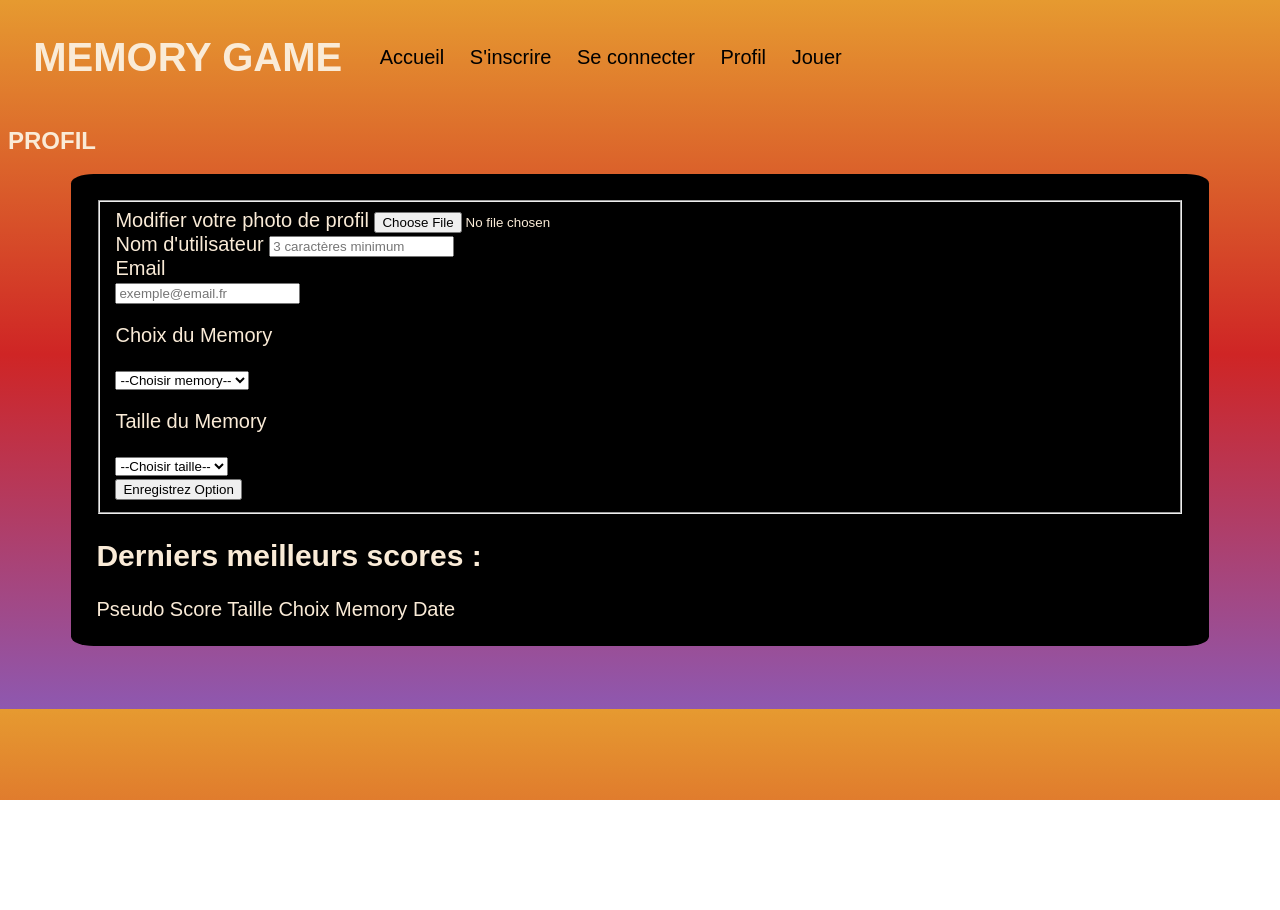
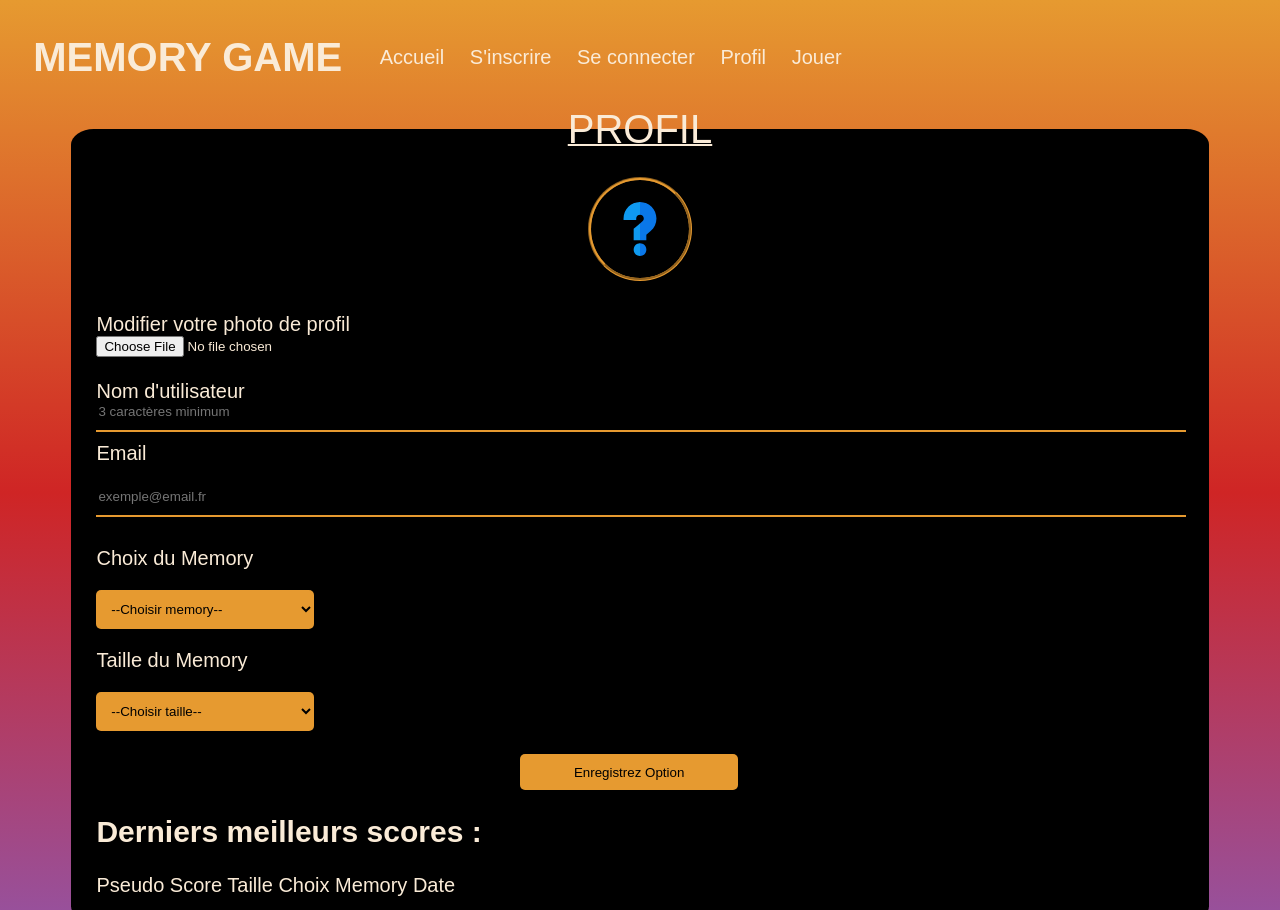
Before and after one commit to Saya-aa/Eni-Memory-Jade, a plain HTML site: page profil.html in a window 1280 px wide. Shown: the top 910 px of the page. Before the commit the page ends 800 px from the top, so only its background shows below. Drawn offline with Linux system fonts and the light colour scheme.

Commit message:
Css presque fini reste btn créer un compte,  choisir fichier Début js profil

```diff
--- a/profil.html
+++ b/profil.html
@@ -5,6 +5,7 @@
     <meta name="viewport" content="width=device-width, initial-scale=1.0" />
     <title>Profil</title>
     <link rel="stylesheet" href="style.css" />
+    <script src="scriptProfil.js"></script>
   </head>
   <body>
     <div class="entete">
@@ -17,11 +18,13 @@
         <a href="jouer.html">Jouer</a>
       </nav>
     </div>
-    <h2>PROFIL</h2>
+
     <!--Liste information user + boutton modifier ??????-->
     <!--liste partie jouer-->
-    <div class="blackBox">
-      <fieldset>
+    <div>
+      <fieldset class="blackBox">
+        <legend>PROFIL</legend>
+        <img src="ressources/question.svg" id="pdp" />
         <label>Modifier votre photo de profil </label>
         <input
           type="file"
@@ -40,7 +43,7 @@
           pattern="^[A-Za-zÀ-ÖØ-öø-ÿ0-9]+${3,}"
           required
         />
-        <br />
+        <hr class="separator" />
 
         <label for="email">Email</label>
         <br />
@@ -53,32 +56,37 @@
           pattern="[a-z0-9._%+\-]+@[a-z0-9.\-]+\.[a-z]{2,}$"
           required
         />
-        <br />
+        <hr class="separator" />
 
         <p>Choix du Memory</p>
-        <select>
-          <option value="">--Choisir memory--</option>
-          <option value=""></option>
-          <option value=""></option>
-          <option value=""></option>
-          <option value=""></option>
-          <option value=""></option>
-          <option value=""></option>
-          <option value=""></option>
-          <option value=""></option>
+        <select class="btn-fieldset" id="selectMemory">
+          <option value="" selected>--Choisir memory--</option>
+          <option value="0">Légumes</option>
+          <option value="1">Animaux</option>
+          <option value="2">Animaux animés</option>
+          <option value="3">Animaux Domestiques</option>
+          <option value="4">Chiens</option>
+          <option value="5">Dinosaures</option>
+          <option value="6">Dinosaures avec nom</option>
+          <option value="7">Lettre Scrabble</option>
         </select>
-        <img /><!--img de l'option choisis-->
+        <img
+          id="imgDetail"
+          src=""
+          alt="detail du thème choisis"
+        /><!--img de l'option choisis-->
 
         <p>Taille du Memory</p>
-        <select>
-          <option value="">--Choisir taille--</option>
-          <option value="">4*3</option>
-          <option value="">8*6</option>
-          <option value="">16*12</option>
+        <select class="btn-fieldset">
+          <option value="3">--Choisir taille--</option>
+          <option value="0">4*3</option>
+          <option value="1">8*6</option>
+          <option value="2">16*12</option>
         </select>
         <br />
-        <button type="submit">Enregistrez Option</button>
-      </fieldset>
+        <div class="btn">
+          <button type="submit" class="btn-fieldset">Enregistrez Option</button>
+        </div>
         <h2>Derniers meilleurs scores :</h2>
         <!--TD par partie joué ou jSON ???-->
         <table>
@@ -98,6 +106,7 @@
             Date
           </tr>
         </table>
+      </fieldset>
     </div>
   </body>
 </html>
--- /dev/null
+++ b/scriptProfil.js
@@ -0,0 +1,17 @@
+let imgDetail = document.getElementById("imgDetail");
+var selectMemory = document.getElementById("selectMemory");
+
+if (!imgDetail.getAttribute("src")) {
+  imgDetail.style.visibility = "hidden";
+}
+
+$(selectMemory).on("change", function () {
+  const valeur = selectMemory.value;
+  if (valeur === "") {
+    imgDetail.removeAttribute("src");
+    imgDetail.style.visibility = "hidden";
+  } else {
+    imgDetail.src = tableauTheme[Number(valeur)].img;
+    imgDetail.style.visibility = "visible";
+  }
+});
--- a/style.css
+++ b/style.css
@@ -2,7 +2,6 @@ body {
   background: #8e58b0;
   background-repeat: no-repeat;
   background-attachment: fixed;
-  min-height: 100%;
   background: linear-gradient(
     360deg,
     rgba(142, 88, 176, 1) 0%,
@@ -16,13 +15,13 @@ body {
 /*color*/
 a {
   cursor: pointer;
-  color: rgb(0, 0, 0);
+  color: antiquewhite;
   text-decoration: none;
   padding: 1vw;
 }
 
 a:hover {
-  color: rgb(216, 150, 28);
+  color: rgba(230, 154, 48, 1);
 }
 
 nav {
@@ -52,6 +51,8 @@ img {
 }
 
 .blackBox {
+  display: flex;
+  flex-direction: column;
   background-color: black;
   border-style: none;
   border-radius: 2%;
@@ -76,3 +77,62 @@ td {
   border: 1px solid rgba(230, 154, 48, 1);
   cursor: pointer;
 }
+
+#grille {
+  display: flex;
+  justify-content: center;
+}
+
+.box {
+  border: none;
+}
+
+.btn-fieldset {
+  width: 20%;
+  border-radius: 5px;
+  border-style: none;
+  padding: 1%;
+  margin-right: 2%;
+  background-color: rgba(230, 154, 48, 1);
+}
+
+button:hover {
+  cursor: pointer;
+}
+
+.btn {
+  display: flex;
+  justify-content: center;
+}
+
+.compte {
+  color: black;
+}
+
+#pdp {
+  align-self: center;
+  border-radius: 50%;
+  border-style: groove;
+  padding: 2%;
+  border-color: rgba(230, 154, 48, 1);
+  width: 5%;
+  height: 5%;
+  margin-bottom: 3%;
+}
+
+input {
+  background: none;
+  border-style: none;
+}
+
+.separator {
+  width: 100%;
+  border: 1px solid rgba(230, 154, 48, 1);
+}
+
+select {
+  width: 15%;
+}
+#imgDetail {
+  display: none;
+}
--- a/style2.css
+++ /dev/null
@@ -1,50 +0,0 @@
-body {
-  color: antiquewhite;
-  font-family: Copperplate, Papyrus, fantasy;
-  background-image: url("ressources/background_paper.png");
-  font-size: 2.5vw;
-}
-
-a {
-  cursor: pointer;
-  color: antiquewhite;
-  text-decoration: none;
-  padding: 1vw;
-}
-
-a:hover {
-  color: rgb(216, 150, 28);
-}
-
-nav {
-  display: flex;
-  align-items: center;
-  list-style-type: none;
-  padding: 2%;
-}
-
-/*TROUVER IMG BACKGROUND*/
-.entete {
-  font-size: clamp(3vw 4vw);
-  background-image: url();
-  display: flex;
-  align-items: center;
-  list-style-type: none;
-  padding-left: 2%;
-}
-
-img {
-  max-height: 40%;
-  max-width: 40%;
-}
-
-.bottom {
-  display: flex;
-  flex-direction: column;
-  align-items: center;
-}
-
-input {
-  background: none;
-  color: antiquewhite;
-}
```
Also changed, not shown: connection.html (+11 -5 lines), inscription.html (+15 -6 lines), jouer.html (+4 -62 lines), script3.js (+9 -9 lines), 1 other file. Lines whose indentation alone changed are shown as unchanged.
